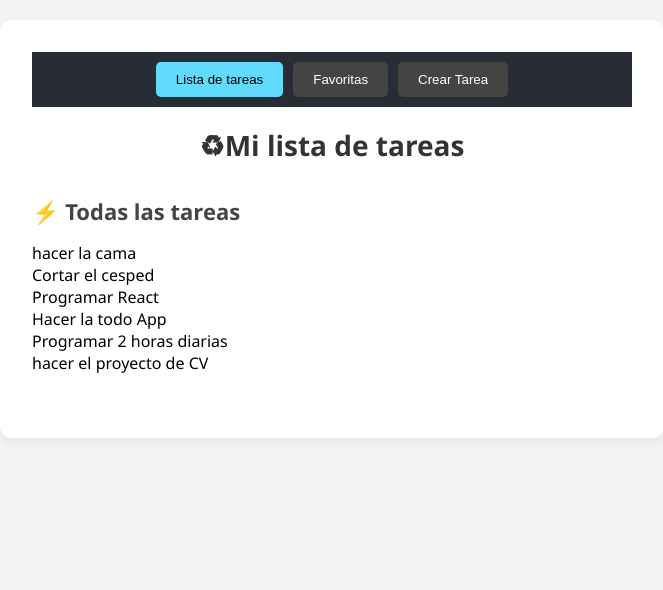
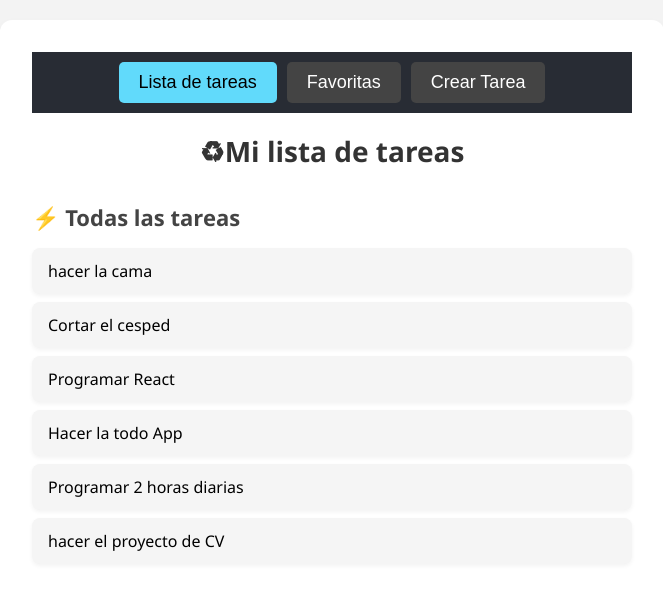
Before and after one commit to javier-ibanez-vizuete/react-todo-app, a React (Vite) app: page / in a window 1280 px wide. Shown: the top 590 px of the page, without its empty margins (308-971 px from the left). Built offline with nearby package versions, Linux system fonts and the light colour scheme.

Commit message:
feat(TodoList): add <TodoItem/> and toggleTodo function

```diff
--- a/src/App.jsx
+++ b/src/App.jsx
@@ -56,12 +56,17 @@
 
 	const addTodo = (newTodo) => setTodos((prev) => [...prev, newTodo]);
 
+	const toggleTodo = (id) => {
+		const updateTodos = todos.map((todo) => (todo.id === id ? { ...todo, done: !todo.done } : todo));
+		setTodos(updateTodos);
+	};
+
 	return (
 		<div className="app-container">
 			<Navigation activeTab={activeTab} setActiveTab={setActiveTab} />
 			<h1 className="app-title">♻Mi lista de tareas</h1>
 
-			{activeTab === Tabs.TODOS && <TodoList todos={todos} />}
+			{activeTab === Tabs.TODOS && <TodoList todos={todos} toggleTodo={toggleTodo} />}
 
 			{activeTab === Tabs.FAVORITES && <h2>Pestaña: FAvoritos</h2>}
 
--- /dev/null
+++ b/src/components/TodoItem/TodoItem.jsx
@@ -0,0 +1,9 @@
+import "./TodoItem.css";
+
+export const TodoItem = ({ todo, toggleTodo }) => {
+	return (
+		<div className={`todo-item ${todo.done ? "done" : ""}`} onClick={() => toggleTodo(todo.id)}>
+			<span className="todo-text">{todo.text}</span>
+		</div>
+	);
+};
--- a/src/components/TodoList/TodoList.jsx
+++ b/src/components/TodoList/TodoList.jsx
@@ -1,6 +1,7 @@
+import { TodoItem } from "../TodoItem/TodoItem";
 import "./TodoList.css";
 
-export const TodoList = ({ todos }) => {
+export const TodoList = ({ todos, toggleTodo }) => {
 	console.log(todos);
 
 	return (
@@ -10,9 +11,7 @@
 			{!todos?.length && <p className="todo-list-empty">No hay tareas que mostrar</p>}
 
 			{todos.map((todo) => (
-				<div className="todo" key={todo.id}>
-					{todo.text}
-				</div>
+				<TodoItem key={todo.id} todo={todo} toggleTodo={toggleTodo} />
 			))}
 		</div>
 	);
```
